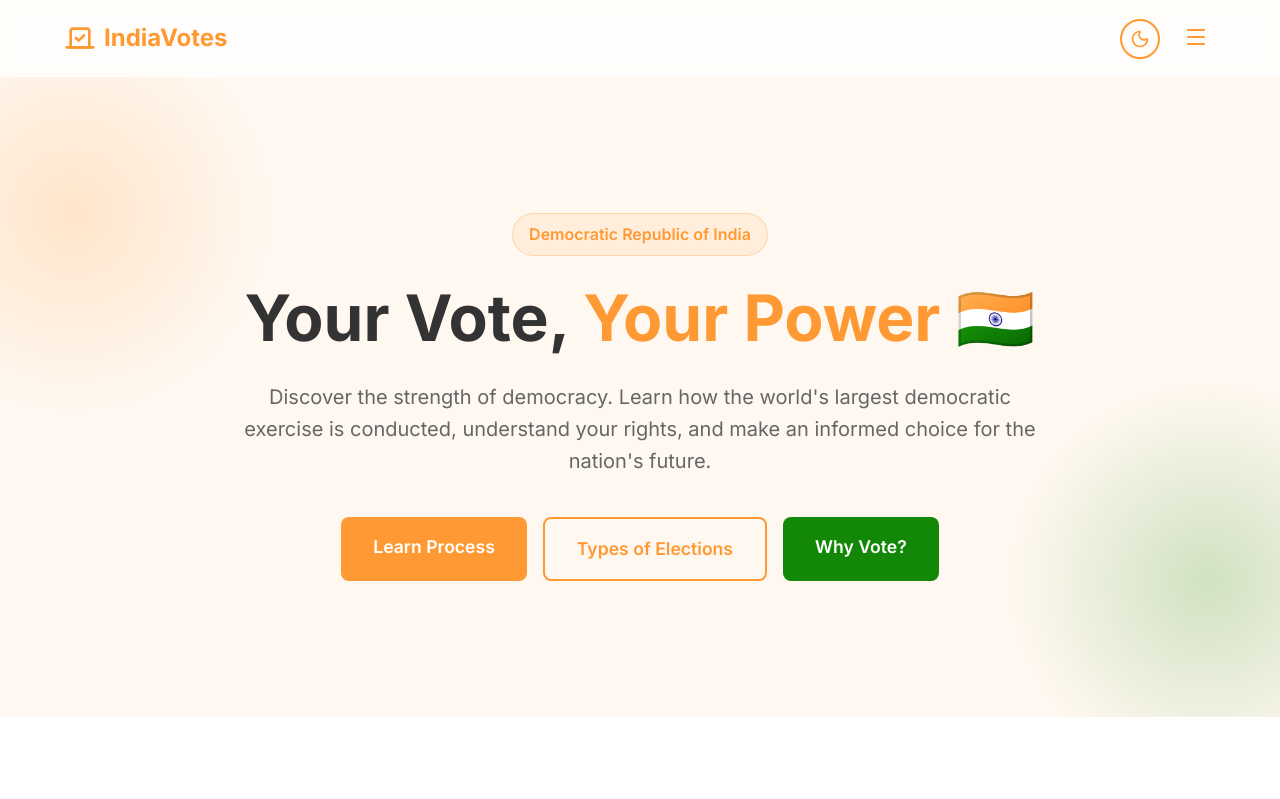
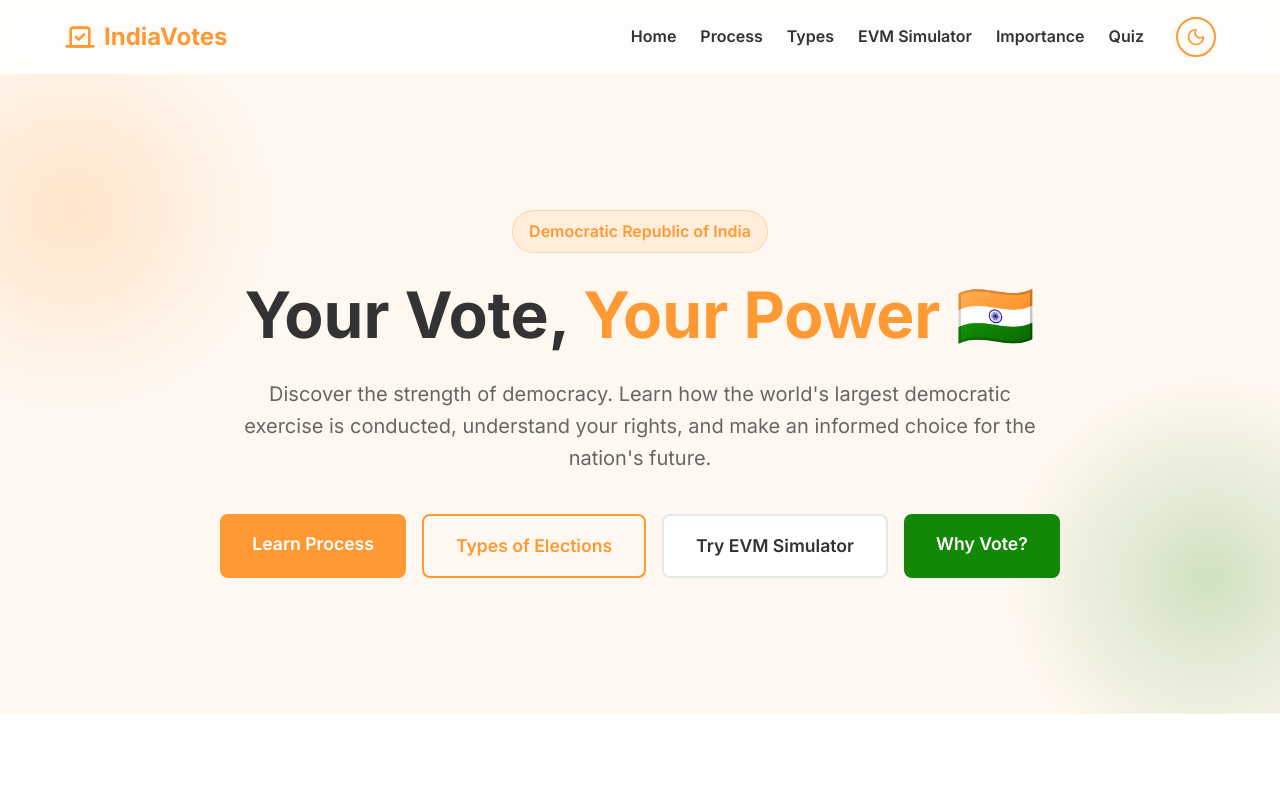
Before and after one commit to Ankur-akr/election_process, a React (Vite) app: page / in a window 1280 px wide. Shown: the top 799 px of the page. Built offline with nearby package versions, Linux system fonts and the light colour scheme.

Commit message:
add evm links to header and hero

```diff
--- a/src/components/Header.jsx
+++ b/src/components/Header.jsx
@@ -33,6 +33,7 @@ const Header = () => {
     { name: 'Home', href: '#home' },
     { name: 'Process', href: '#process' },
     { name: 'Types', href: '#types' },
+    { name: 'EVM Simulator', href: '#evm' },
     { name: 'Importance', href: '#importance' },
     { name: 'Quiz', href: '#interactive' },
   ];
@@ -47,23 +48,23 @@ const Header = () => {
         </div>
 
         {/* Desktop Nav */}
-        <nav className="flex items-center gap-6" style={{ display: 'none' }}>
+        <nav className="desktop-nav items-center gap-6">
           {navLinks.map((link) => (
-            <a key={link.name} href={link.href} className="nav-link" style={{ fontWeight: 500, transition: 'color 0.2s' }}>
+            <a key={link.name} href={link.href} className="nav-link">
               {link.name}
             </a>
           ))}
-          <button onClick={toggleDarkMode} className="btn-outline flex items-center justify-center" style={{ padding: '0.5rem', borderRadius: '50%' }} aria-label="Toggle Dark Mode">
+          <button onClick={toggleDarkMode} className="btn-outline flex items-center justify-center" style={{ padding: '0.5rem', borderRadius: '50%', marginLeft: '0.5rem' }} aria-label="Toggle Dark Mode">
             {isDarkMode ? <Sun size={20} /> : <Moon size={20} />}
           </button>
         </nav>
 
         {/* Mobile Menu Button */}
-        <div className="flex items-center gap-4" style={{ display: 'flex' }}>
+        <div className="mobile-nav-toggle items-center gap-4">
           <button onClick={toggleDarkMode} className="btn-outline flex items-center justify-center" style={{ padding: '0.5rem', borderRadius: '50%' }} aria-label="Toggle Dark Mode">
             {isDarkMode ? <Sun size={20} /> : <Moon size={20} />}
           </button>
-          <button onClick={() => setIsMenuOpen(!isMenuOpen)} className="btn-outline" style={{ padding: '0.5rem', border: 'none' }}>
+          <button onClick={() => setIsMenuOpen(!isMenuOpen)} className="btn-outline flex items-center justify-center" style={{ padding: '0.5rem', border: 'none' }}>
             {isMenuOpen ? <X size={24} /> : <Menu size={24} />}
           </button>
         </div>
--- a/src/components/Hero.jsx
+++ b/src/components/Hero.jsx
@@ -24,6 +24,9 @@ const Hero = () => {
           <a href="#types" className="btn btn-outline" style={{ fontSize: '1.1rem', padding: '1rem 2rem' }}>
             Types of Elections
           </a>
+          <a href="#evm" className="btn btn-outline" style={{ fontSize: '1.1rem', padding: '1rem 2rem', backgroundColor: 'var(--card-bg)', color: 'var(--text-color)', borderColor: 'var(--border-color)' }}>
+            Try EVM Simulator
+          </a>
           <a href="#importance" className="btn btn-green" style={{ fontSize: '1.1rem', padding: '1rem 2rem' }}>
             Why Vote?
           </a>
--- a/src/index.css
+++ b/src/index.css
@@ -203,3 +203,46 @@ ul {
 [data-theme='dark'] .icon-wrapper {
   background-color: rgba(255, 153, 51, 0.2);
 }
+
+/* Navigation */
+.desktop-nav {
+  display: none;
+}
+.mobile-nav-toggle {
+  display: flex;
+}
+@media (min-width: 768px) {
+  .desktop-nav {
+    display: flex;
+  }
+  .mobile-nav-toggle {
+    display: none;
+  }
+}
+
+.nav-link {
+  font-weight: 600;
+  color: var(--text-color);
+  transition: color 0.3s ease;
+  position: relative;
+  text-transform: capitalize;
+}
+
+.nav-link:hover {
+  color: var(--color-saffron);
+}
+
+.nav-link::after {
+  content: '';
+  position: absolute;
+  width: 0;
+  height: 2px;
+  bottom: -4px;
+  left: 0;
+  background-color: var(--color-saffron);
+  transition: width 0.3s ease;
+}
+
+.nav-link:hover::after {
+  width: 100%;
+}
```
